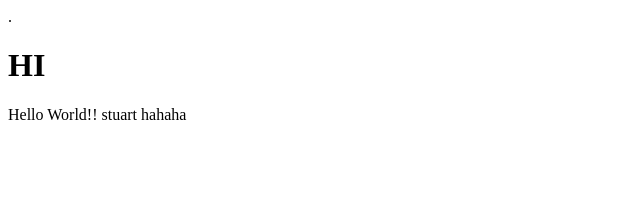
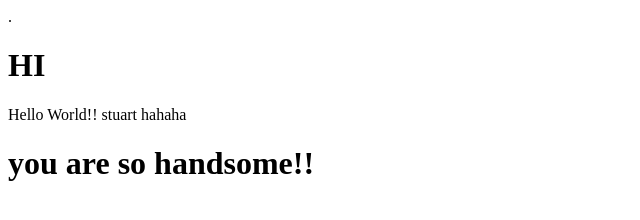
Before and after one commit to paul88543/GitTest, a plain HTML site: page index.html in a window 1280 px wide. Shown: the whole page, without its empty margins (0-640 px from the left). Drawn offline with Linux system fonts and the light colour scheme.

Commit message:
you are so handsome

```diff
--- a/index.html
+++ b/index.html
@@ -9,5 +9,6 @@
   <p>
     Hello World!!    stuart hahaha
   </p>
+  <h1>you are so handsome!!</h1>
   </body>
 </html>
```
Also changed, not shown: 1 other file.
